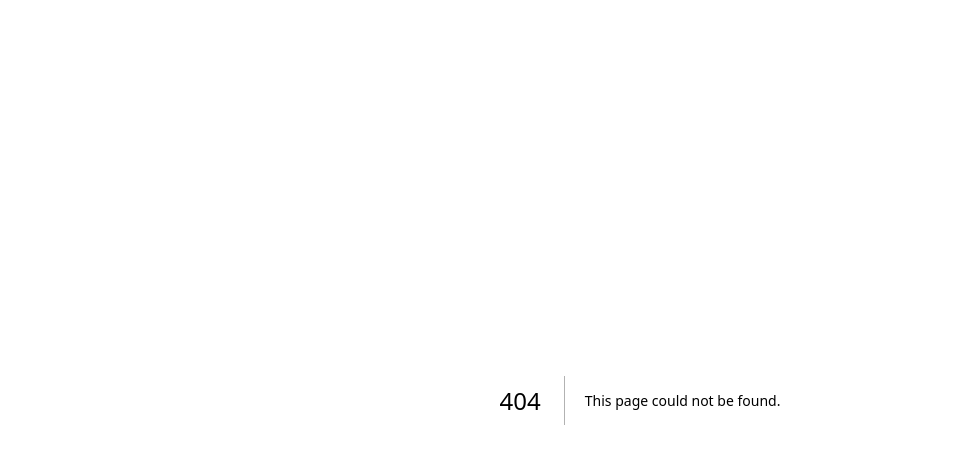
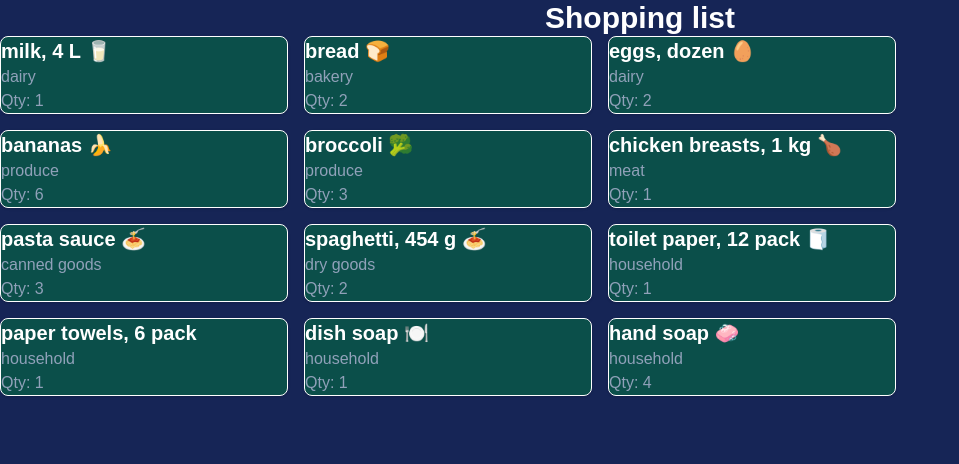
Before and after one commit to kentdecastrokd17-crypto/cprg306-assignments, a Next.js app: page /week-4 in a window 1280 px wide. Before the commit this address had no page. Shown: the top 464 px of the page, without its empty margins (0-959 px from the left). Built offline with nearby package versions, Linux system fonts and the light colour scheme.

Commit message:
week 4 assingment
load static data from a JSON file, render it using the JS .map() method.

```diff
--- a/app/page.js
+++ b/app/page.js
@@ -5,7 +5,9 @@ export default function Page() {
         <main>
             <h1>CPRG 306: Web Development 2 - Assignments</h1>
             <p>
-              <Link href = "/week-2">Go to Week 2</Link>
+              <Link href = "/week-2">Go to Week 2 → </Link>
+              <Link href = "/week-3">Go to Week 3 → </Link>
+              <Link href = "/week-4">Go to Week 4 → </Link>
             </p>
         </main>
     )
--- /dev/null
+++ b/app/week-4/item-list.js
@@ -0,0 +1,17 @@
+import Items from "./item";
+import items from "./item.json";
+
+export default function ItemList() {
+    return (
+        <ul className = "grid grid-cols-1 md:grid-cols-2 lg:grid-cols-3 gap-4">
+            {items.map((item) => (
+                <Items
+                    key={item.id}
+                    name={item.name}
+                    quantity={item.quantity}
+                    category={item.category}
+                />
+            ))}
+        </ul>
+    );
+}
--- /dev/null
+++ b/app/week-4/item.js
@@ -0,0 +1,11 @@
+export default function Item({ name, quantity, category }) {
+    return (
+        <li className = "p-4 bg-teal-900 border border-white rounded-lg shadow-sm list-none">
+            <div className = "flex flex-col">
+                <span className = "text-xl font-bold text-white">{name}</span>
+                <span className = "text-slate-400">{category}</span>
+                <span className = "text-slate-400">Qty: {quantity}</span>
+            </div>
+        </li>
+    );
+}
--- /dev/null
+++ b/app/week-4/item.json
@@ -0,0 +1,74 @@
+[
+  {
+    "id": "1h2GJKH12gkHG31h1H",
+    "name": "milk, 4 L 🥛",
+    "quantity": 1,
+    "category": "dairy"
+  },
+  {
+    "id": "2KJH3k2j3H1k2J3K1H",
+    "name": "bread 🍞",
+    "quantity": 2,
+    "category": "bakery"
+  },
+  {
+    "id": "3h2KJH3k2j3H1k2J3",
+    "name": "eggs, dozen 🥚",
+    "quantity": 2,
+    "category": "dairy"
+  },
+  {
+    "id": "4k2J3K1H2GJKH12gk",
+    "name": "bananas 🍌",
+    "quantity": 6,
+    "category": "produce"
+  },
+  {
+    "id": "5H1h1H2KJH3k2j3H",
+    "name": "broccoli 🥦",
+    "quantity": 3,
+    "category": "produce"
+  },
+  {
+    "id": "6H1k2J3K1H2GJKH1",
+    "name": "chicken breasts, 1 kg 🍗",
+    "quantity": 1,
+    "category": "meat"
+  },
+  {
+    "id": "7gkHG31h1H2KJH3k",
+    "name": "pasta sauce 🍝",
+    "quantity": 3,
+    "category": "canned goods"
+  },
+  {
+    "id": "8j3H1k2J3K1H2GJK",
+    "name": "spaghetti, 454 g 🍝",
+    "quantity": 2,
+    "category": "dry goods"
+  },
+  {
+    "id": "9H12gkHG31h1H2KJ",
+    "name": "toilet paper, 12 pack 🧻",
+    "quantity": 1,
+    "category": "household"
+  },
+  {
+    "id": "10H3k2j3H1k2J3K1",
+    "name": "paper towels, 6 pack",
+    "quantity": 1,
+    "category": "household"
+  },
+  {
+    "id": "11k2J3K1H2GJKH12",
+    "name": "dish soap 🍽️",
+    "quantity": 1,
+    "category": "household"
+  },
+  {
+    "id": "12GJKH12gkHG31h1",
+    "name": "hand soap 🧼",
+    "quantity": 4,
+    "category": "household"
+  }
+]
--- /dev/null
+++ b/app/week-4/page.js
@@ -0,0 +1,14 @@
+import ItemList from "./item-list";
+
+export default function Page() {
+    return (
+        <main className = "min-h-screen bg-blue-950 p-8">
+            <h1 className = "text-3xl font-bold text-white mb-6 text-center">
+                Shopping list
+            </h1>
+            <div className = "max-w-4xl mx-auto">
+                <ItemList />
+            </div>
+        </main>
+    );
+}
```
